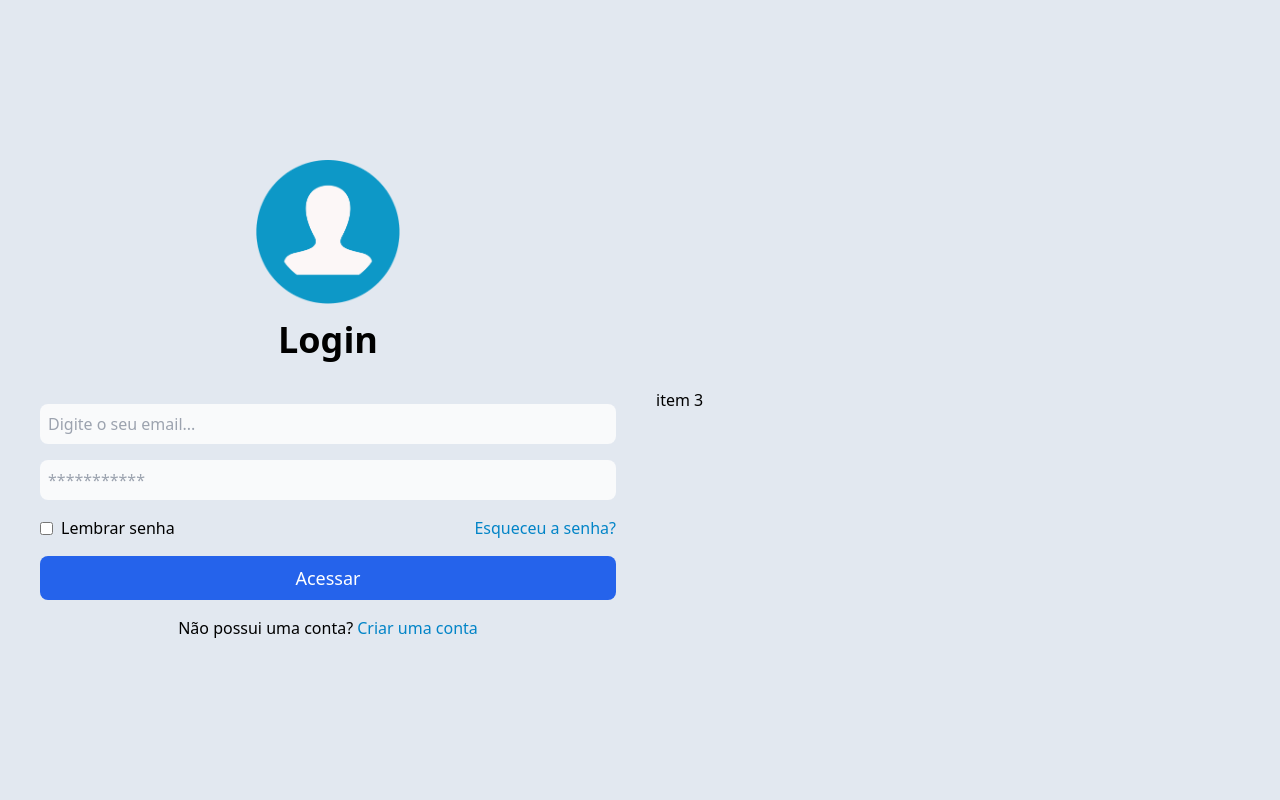
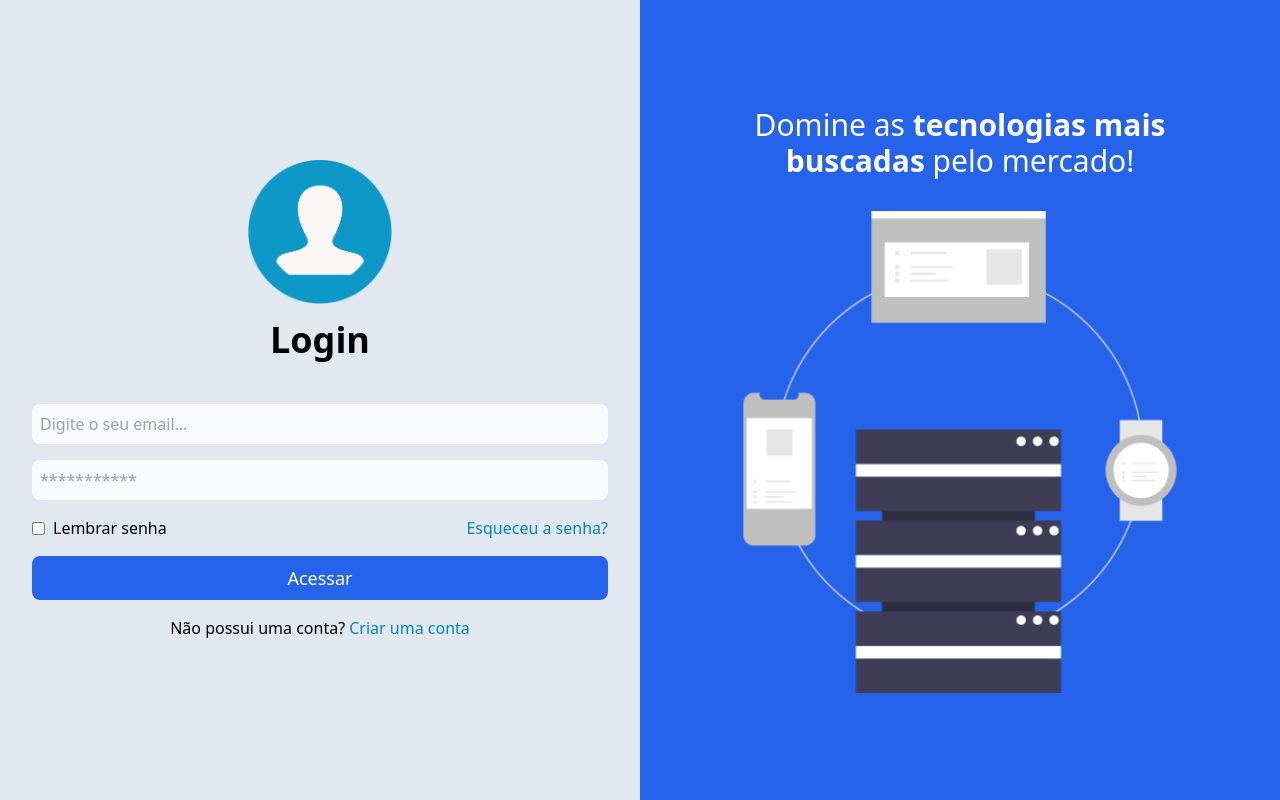
Before and after one commit to Kawan02/tailwind-css, a website: page projeto-01/src/index.html in a window 1280 px wide. Drawn offline with Linux system fonts and the light colour scheme.

Commit message:
Container hero

```diff
--- a/projeto-01/src/index.html
+++ b/projeto-01/src/index.html
@@ -30,7 +30,10 @@
           </p>
         </div>
       </section>
-      <section class="hidden w-full flex-1 md:flex">item 3</section>
+      <section class="hidden w-full gap-8 flex-1 md:flex bg-blue-600 h-screen items-center justify-center flex-col p-4">
+        <h1 class="text-white text-2xl lg:text-3xl text-center max-w-lg">Domine as <strong>tecnologias mais buscadas</strong> pelo mercado!</h1>
+        <img src="assets/techs.png" alt="Tecnologias usadas no mercado" class="w-3/4 lg:w-full lg:max-w-md" />
+      </section>
     </main>
   </body>
 </html>
```
Also changed, not shown: projeto-01/styles/output.css.
